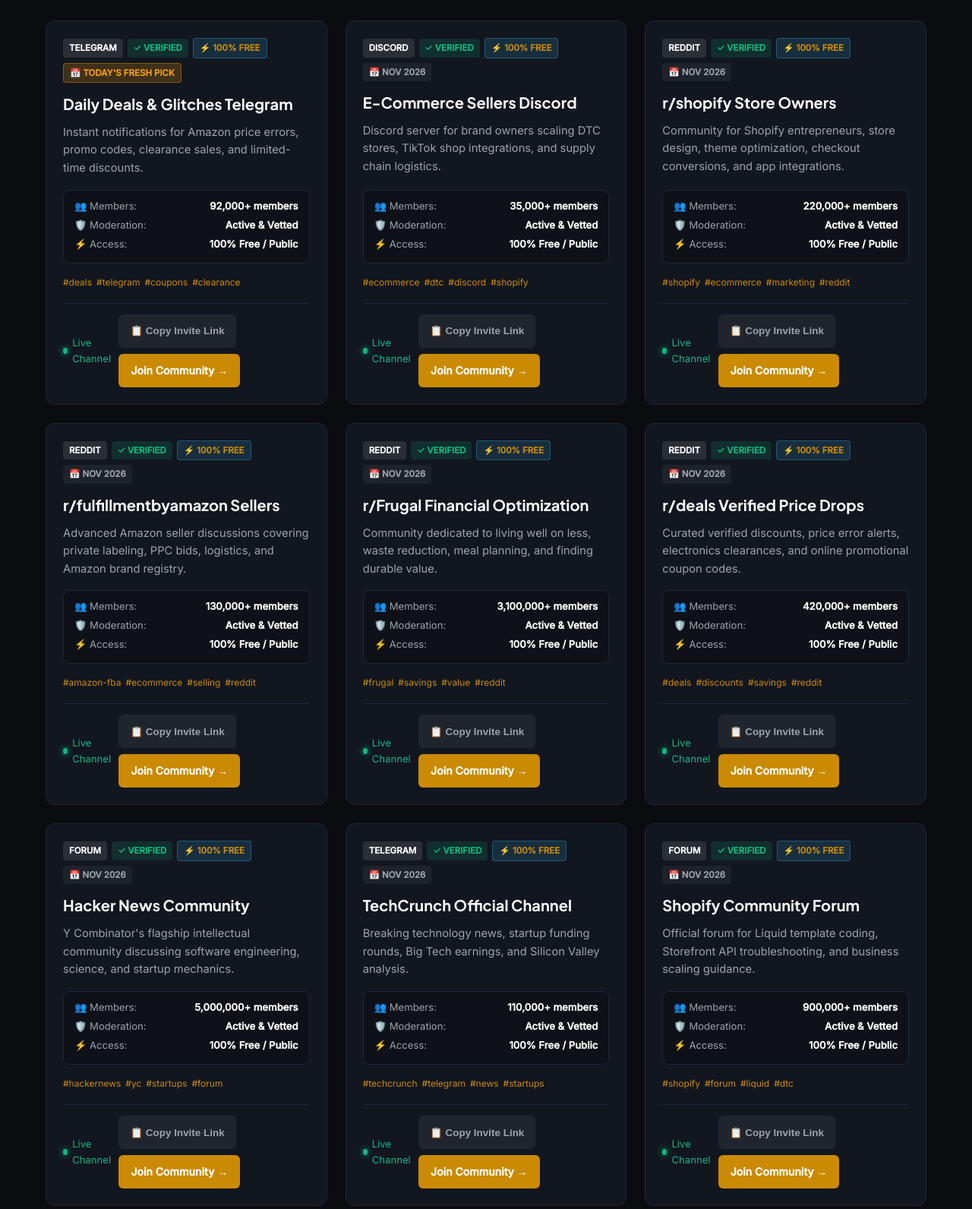
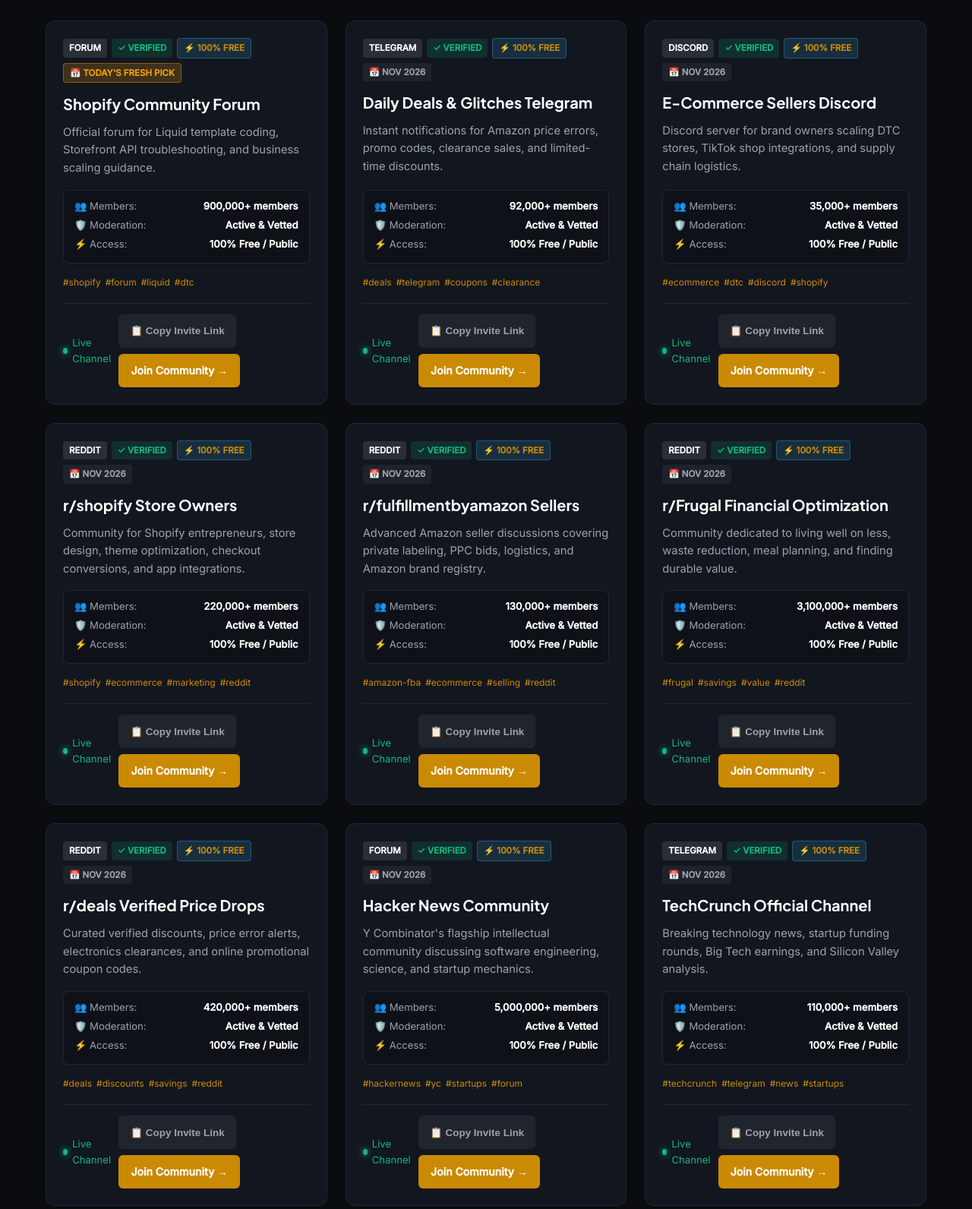
Before and after one commit to jibranpcccc/amazon-wholesale-fba-distributors-guild, a plain HTML site: page index.html in a window 1280 px wide. Shown: the part 1208-2800 px from the top of the page at 76% size. Drawn offline with Linux system fonts and the light colour scheme.

Commit message:
feat(replenishment): fresh community links added - 2026-11-25 [skip ci]

```diff
--- a/index.html
+++ b/index.html
@@ -148,65 +148,65 @@
           {
             "@type": "ListItem",
             "position": 1,
+            "name": "Shopify Community Forum",
+            "description": "Official forum for Liquid template coding, Storefront API troubleshooting, and business scaling guidance.",
+            "url": "https://community.shopify.com"
+          },
+          {
+            "@type": "ListItem",
+            "position": 2,
             "name": "Daily Deals & Glitches Telegram",
             "description": "Instant notifications for Amazon price errors, promo codes, clearance sales, and limited-time discounts.",
             "url": "https://t.me/dealnews"
           },
           {
             "@type": "ListItem",
-            "position": 2,
+            "position": 3,
             "name": "E-Commerce Sellers Discord",
             "description": "Discord server for brand owners scaling DTC stores, TikTok shop integrations, and supply chain logistics.",
             "url": "https://discord.gg/ecommerce"
           },
           {
             "@type": "ListItem",
-            "position": 3,
+            "position": 4,
             "name": "r/shopify Store Owners",
             "description": "Community for Shopify entrepreneurs, store design, theme optimization, checkout conversions, and app integrations.",
             "url": "https://www.reddit.com/r/shopify/"
           },
           {
             "@type": "ListItem",
-            "position": 4,
+            "position": 5,
             "name": "r/fulfillmentbyamazon Sellers",
             "description": "Advanced Amazon seller discussions covering private labeling, PPC bids, logistics, and Amazon brand registry.",
             "url": "https://www.reddit.com/r/fulfillmentbyamazon/"
           },
           {
             "@type": "ListItem",
-            "position": 5,
+            "position": 6,
             "name": "r/Frugal Financial Optimization",
             "description": "Community dedicated to living well on less, waste reduction, meal planning, and finding durable value.",
             "url": "https://www.reddit.com/r/Frugal/"
           },
           {
             "@type": "ListItem",
-            "position": 6,
+            "position": 7,
             "name": "r/deals Verified Price Drops",
             "description": "Curated verified discounts, price error alerts, electronics clearances, and online promotional coupon codes.",
             "url": "https://www.reddit.com/r/deals/"
           },
           {
             "@type": "ListItem",
-            "position": 7,
+            "position": 8,
             "name": "Hacker News Community",
             "description": "Y Combinator's flagship intellectual community discussing software engineering, science, and startup mechanics.",
             "url": "https://news.ycombinator.com"
           },
           {
             "@type": "ListItem",
-            "position": 8,
+            "position": 9,
             "name": "TechCrunch Official Channel",
             "description": "Breaking technology news, startup funding rounds, Big Tech earnings, and Silicon Valley analysis.",
             "url": "https://t.me/techcrunch"
-          },
-          {
-            "@type": "ListItem",
-            "position": 9,
-            "name": "Shopify Community Forum",
-            "description": "Official forum for Liquid template coding, Storefront API troubleshooting, and business scaling guidance.",
-            "url": "https://community.shopify.com"
           },
           {
             "@type": "ListItem",
@@ -615,12 +615,36 @@
         </div>
         <div id="vetted-communities" class="grid">
 
-        <div id="community-card-1" class="card" data-platform="telegram" data-category="deals & coupons">
+        <div id="community-card-1" class="card" data-platform="forum" data-category="e-commerce">
+            <div class="card-header">
+                <span class="badge badge-platform">Forum</span>
+                <span class="badge badge-verified">✓ Verified</span>
+                <span class="badge badge-free">⚡ 100% Free</span>
+                <span class="badge badge-date" style="background: rgba(245, 158, 11, 0.2); color: #f59e0b; border: 1px solid rgba(245, 158, 11, 0.4); font-weight: 700;">📅 Today's Fresh Pick</span>
+            </div>
+            <h3 class="card-title">Shopify Community Forum</h3>
+            <p class="card-desc">Official forum for Liquid template coding, Storefront API troubleshooting, and business scaling guidance.</p>
+            <div class="spec-matrix">
+                <div class="spec-row"><span>👥 Members:</span> <strong>900,000+ members</strong></div>
+                <div class="spec-row"><span>🛡️ Moderation:</span> <strong>Active & Vetted</strong></div>
+                <div class="spec-row"><span>⚡ Access:</span> <strong>100% Free / Public</strong></div>
+            </div>
+            <div class="tags-row"><span class="tag">#shopify</span><span class="tag">#forum</span><span class="tag">#liquid</span><span class="tag">#dtc</span></div>
+            <div class="card-footer">
+                <span class="activity-pulse"><span class="pulse-dot"></span> Live Channel</span>
+                <div class="card-actions">
+                    <button class="btn-copy-invite" onclick="copyInviteLink(event, 'https://community.shopify.com')">📋 Copy Invite Link</button>
+                    <a href="https://community.shopify.com" target="_blank" rel="noopener noreferrer" class="btn-join">Join Community →</a>
+                </div>
+            </div>
+        </div>
+
+        <div id="community-card-2" class="card" data-platform="telegram" data-category="deals & coupons">
             <div class="card-header">
                 <span class="badge badge-platform">Telegram</span>
                 <span class="badge badge-verified">✓ Verified</span>
                 <span class="badge badge-free">⚡ 100% Free</span>
-                <span class="badge badge-date" style="background: rgba(245, 158, 11, 0.2); color: #f59e0b; border: 1px solid rgba(245, 158, 11, 0.4); font-weight: 700;">📅 Today's Fresh Pick</span>
+                <span class="badge badge-date">📅 Nov 2026</span>
             </div>
             <h3 class="card-title">Daily Deals & Glitches Telegram</h3>
             <p class="card-desc">Instant notifications for Amazon price errors, promo codes, clearance sales, and limited-time discounts.</p>
@@ -639,7 +663,7 @@
             </div>
         </div>
 
-        <div id="community-card-2" class="card" data-platform="discord" data-category="e-commerce tech">
+        <div id="community-card-3" class="card" data-platform="discord" data-category="e-commerce tech">
             <div class="card-header">
                 <span class="badge badge-platform">Discord</span>
                 <span class="badge badge-verified">✓ Verified</span>
@@ -663,7 +687,7 @@
             </div>
         </div>
 
-        <div id="community-card-3" class="card" data-platform="reddit" data-category="e-commerce">
+        <div id="community-card-4" class="card" data-platform="reddit" data-category="e-commerce">
             <div class="card-header">
                 <span class="badge badge-platform">Reddit</span>
                 <span class="badge badge-verified">✓ Verified</span>
@@ -687,7 +711,7 @@
             </div>
         </div>
 
-        <div id="community-card-4" class="card" data-platform="reddit" data-category="amazon fba">
+        <div id="community-card-5" class="card" data-platform="reddit" data-category="amazon fba">
             <div class="card-header">
                 <span class="badge badge-platform">Reddit</span>
                 <span class="badge badge-verified">✓ Verified</span>
@@ -711,7 +735,7 @@
             </div>
         </div>
 
-        <div id="community-card-5" class="card" data-platform="reddit" data-category="smart savings">
+        <div id="community-card-6" class="card" data-platform="reddit" data-category="smart savings">
             <div class="card-header">
                 <span class="badge badge-platform">Reddit</span>
                 <span class="badge badge-verified">✓ Verified</span>
@@ -735,7 +759,7 @@
             </div>
         </div>
 
-        <div id="community-card-6" class="card" data-platform="reddit" data-category="deals & discounts">
+        <div id="community-card-7" class="card" data-platform="reddit" data-category="deals & discounts">
             <div class="card-header">
                 <span class="badge badge-platform">Reddit</span>
                 <span class="badge badge-verified">✓ Verified</span>
@@ -759,7 +783,7 @@
             </div>
         </div>
 
-        <div id="community-card-7" class="card" data-platform="forum" data-category="computer science & startups">
+        <div id="community-card-8" class="card" data-platform="forum" data-category="computer science & startups">
             <div class="card-header">
                 <span class="badge badge-platform">Forum</span>
                 <span class="badge badge-verified">✓ Verified</span>
@@ -783,7 +807,7 @@
             </div>
         </div>
 
-        <div id="community-card-8" class="card" data-platform="telegram" data-category="tech news">
+        <div id="community-card-9" class="card" data-platform="telegram" data-category="tech news">
             <div class="card-header">
                 <span class="badge badge-platform">Telegram</span>
                 <span class="badge badge-verified">✓ Verified</span>
@@ -803,30 +827,6 @@
                 <div class="card-actions">
                     <button class="btn-copy-invite" onclick="copyInviteLink(event, 'https://t.me/techcrunch')">📋 Copy Invite Link</button>
                     <a href="https://t.me/techcrunch" target="_blank" rel="noopener noreferrer" class="btn-join">Join Community →</a>
-                </div>
-            </div>
-        </div>
-
-        <div id="community-card-9" class="card" data-platform="forum" data-category="e-commerce">
-            <div class="card-header">
-                <span class="badge badge-platform">Forum</span>
-                <span class="badge badge-verified">✓ Verified</span>
-                <span class="badge badge-free">⚡ 100% Free</span>
-                <span class="badge badge-date">📅 Nov 2026</span>
-            </div>
-            <h3 class="card-title">Shopify Community Forum</h3>
-            <p class="card-desc">Official forum for Liquid template coding, Storefront API troubleshooting, and business scaling guidance.</p>
-            <div class="spec-matrix">
-                <div class="spec-row"><span>👥 Members:</span> <strong>900,000+ members</strong></div>
-                <div class="spec-row"><span>🛡️ Moderation:</span> <strong>Active & Vetted</strong></div>
-                <div class="spec-row"><span>⚡ Access:</span> <strong>100% Free / Public</strong></div>
-            </div>
-            <div class="tags-row"><span class="tag">#shopify</span><span class="tag">#forum</span><span class="tag">#liquid</span><span class="tag">#dtc</span></div>
-            <div class="card-footer">
-                <span class="activity-pulse"><span class="pulse-dot"></span> Live Channel</span>
-                <div class="card-actions">
-                    <button class="btn-copy-invite" onclick="copyInviteLink(event, 'https://community.shopify.com')">📋 Copy Invite Link</button>
-                    <a href="https://community.shopify.com" target="_blank" rel="noopener noreferrer" class="btn-join">Join Community →</a>
                 </div>
             </div>
         </div>
```
Also changed, not shown: data/groups.json (+20 -19 lines), feed.xml (+9 -9 lines).
